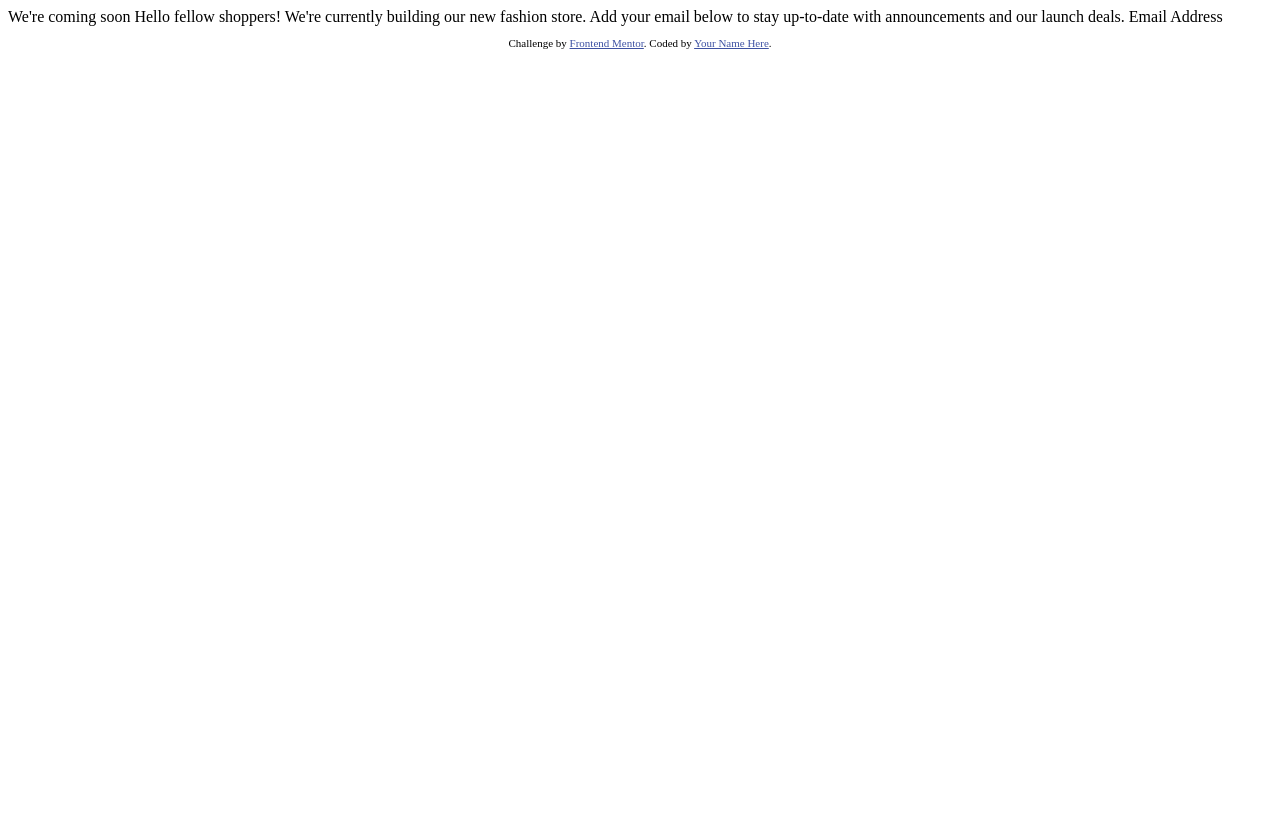
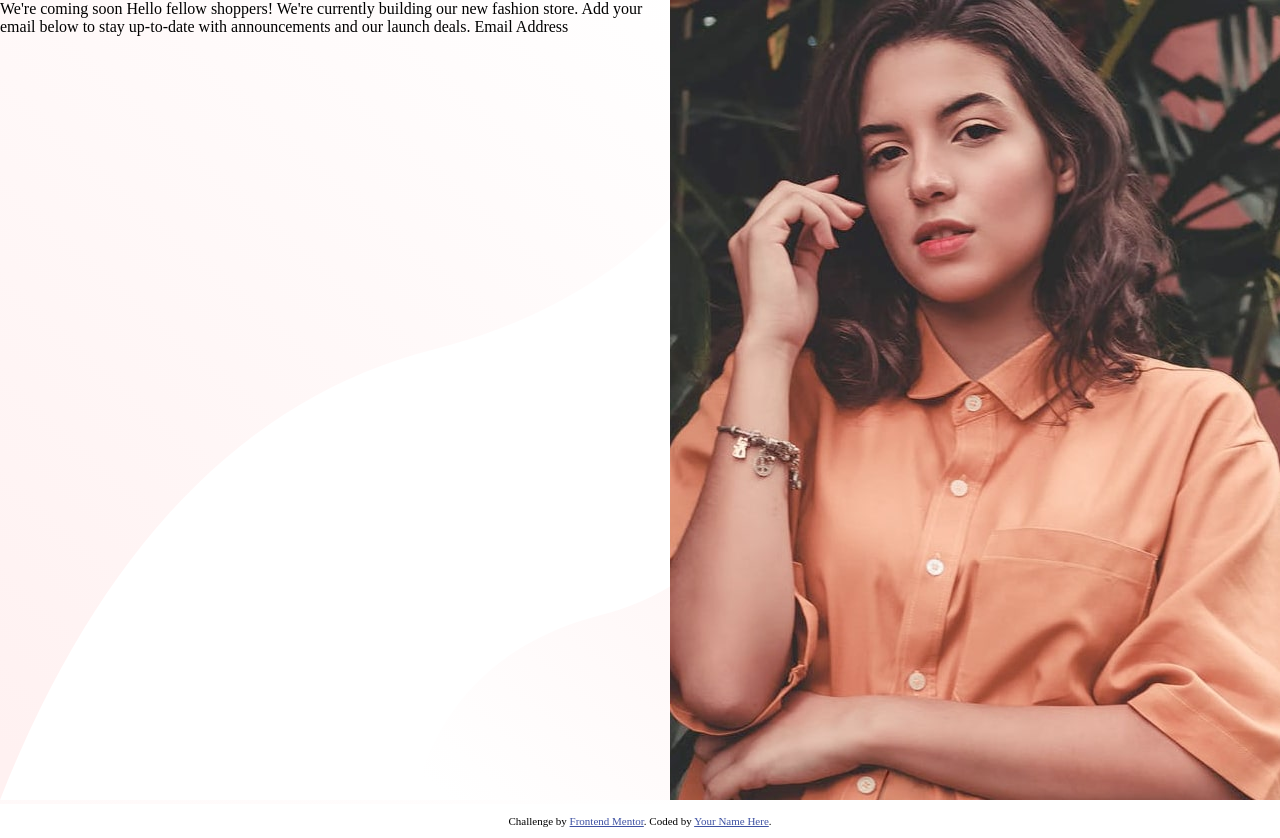
Before and after one commit to tricksap/Base-Apparel-coming-soon-page, a plain HTML site: page index.html in a window 1280 px wide. Before the commit the page ends 800 px from the top, so only its background shows below. Drawn offline with Linux system fonts and the light colour scheme.

Commit message:
make a flexbox container

```diff
--- a/index.html
+++ b/index.html
@@ -13,15 +13,27 @@
     .attribution { font-size: 11px; text-align: center; }
     .attribution a { color: hsl(228, 45%, 44%); }
   </style>
+  <link rel="stylesheet" href="style.css">
 </head>
 <body>
+<header>
 
-  We're coming soon
+</header>
+<div class="container">
+  <div class="box-1">
+    We're coming soon
 
-  Hello fellow shoppers! We're currently building our new fashion store.
-  Add your email below to stay up-to-date with announcements and our launch deals.
+    Hello fellow shoppers! We're currently building our new fashion store.
+    Add your email below to stay up-to-date with announcements and our launch deals.
 
-  Email Address
+    Email Address
+  </div>
+  <div class="box-2">
+    <img src="images/hero-desktop.jpg" class="image">
+  </div>
+</div>
+
+
 
   <footer>
     <p class="attribution">
--- /dev/null
+++ b/style.css
@@ -0,0 +1,9 @@
+body{
+    margin: 0;
+}
+.box-1{
+    background:url(./images/bg-pattern-desktop.svg)
+}
+.container{
+    display: flex;
+}
```
